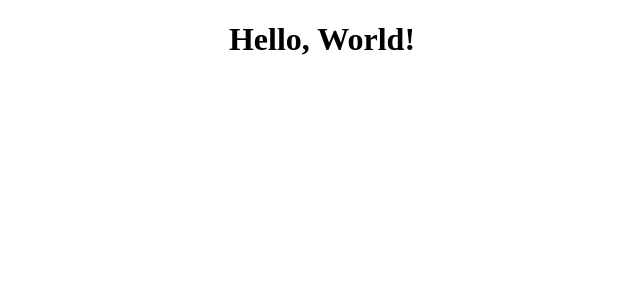
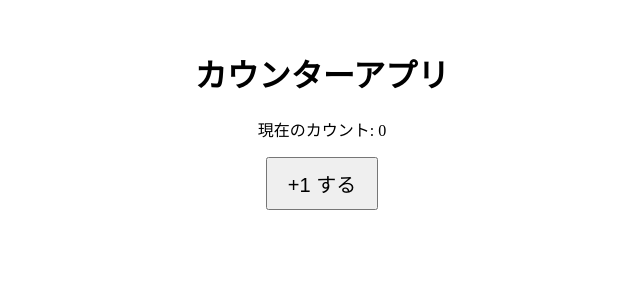
Before and after one commit to js4000all/vercel-demo02, a React (Create React App) app: page / in a window 1280 px wide. Shown: the top 300 px of the page, without its empty margins (318-958 px from the left). Built offline with nearby package versions, Linux system fonts and the light colour scheme.

Commit message:
Create counter app

```diff
--- a/src/App.js
+++ b/src/App.js
@@ -1,7 +1,21 @@
+import React, { useState } from "react";
+
 function App() {
+  // カウントを保持する state
+  const [count, setCount] = useState(0);
+
+  // ボタンが押されたときの処理
+  const handleClick = () => {
+    setCount(count + 1); // カウントを増やす
+  };
+
   return (
-    <div style={{ textAlign: "center", marginTop: "20px" }}>
-      <h1>Hello, World!</h1>
+    <div style={{ textAlign: "center", marginTop: "50px" }}>
+      <h1>カウンターアプリ</h1>
+      <p>現在のカウント: {count}</p>
+      <button onClick={handleClick} style={{ fontSize: "20px", padding: "10px 20px" }}>
+        +1 する
+      </button>
     </div>
   );
 }
```
